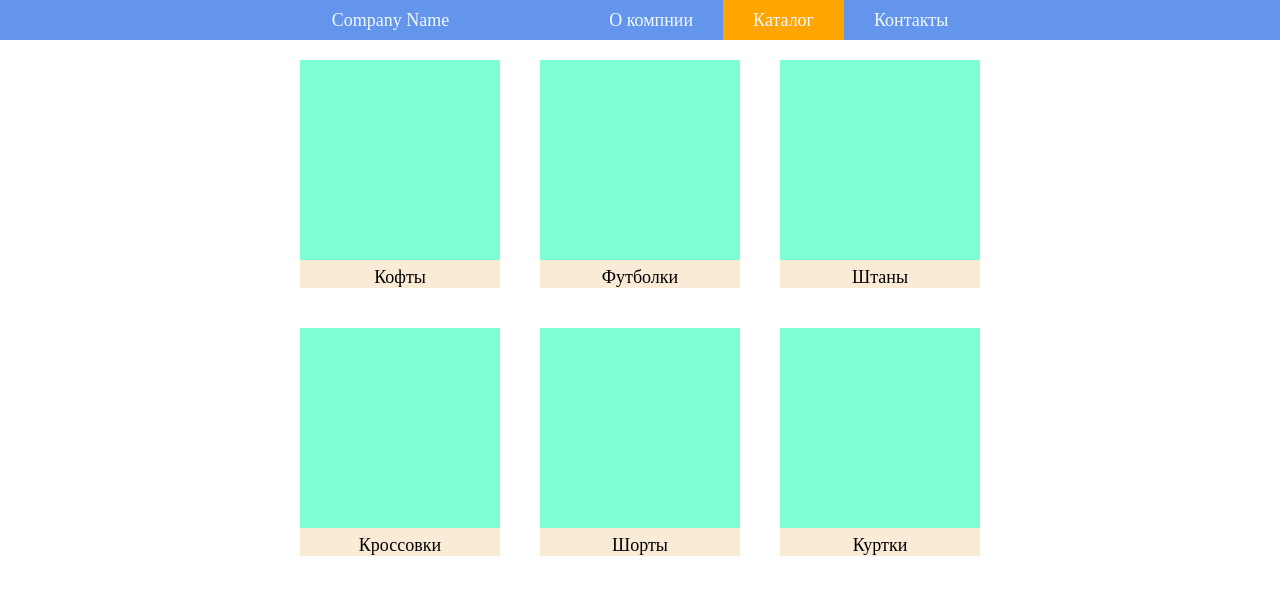
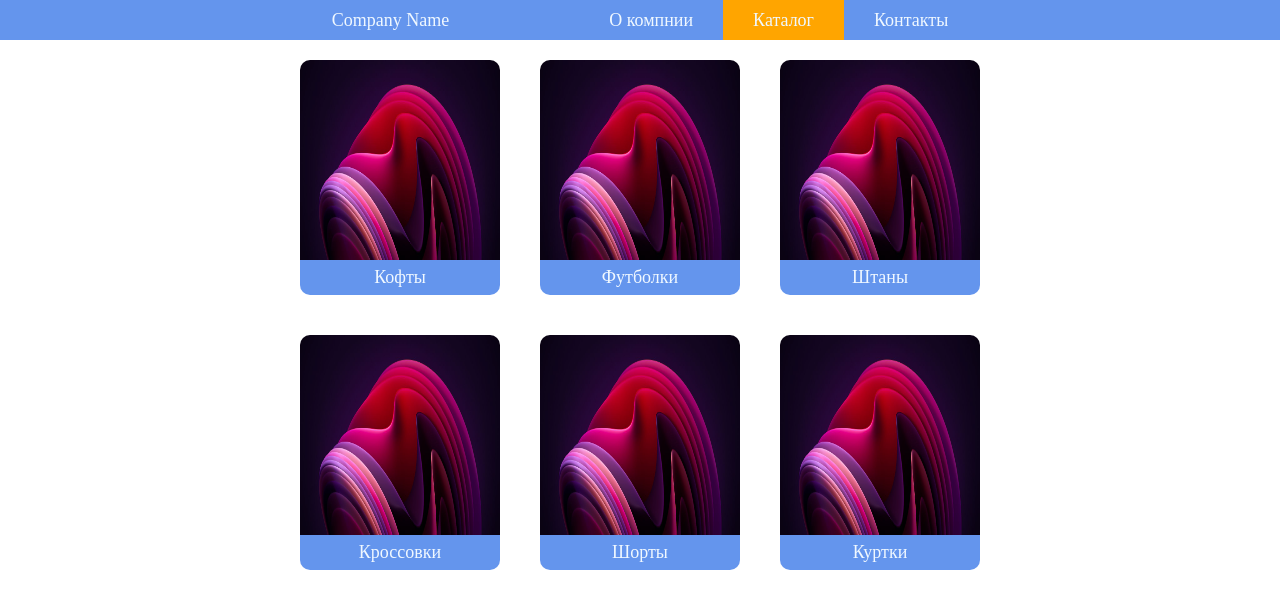
Before and after one commit to Trigan00/MyShopTemplate, a React (Create React App) app: page /Catalog in a window 1280 px wide. Shown: the top 608 px of the page. Built offline with nearby package versions, Linux system fonts and the light colour scheme; no server answers.

Commit message:
Added product preview

```diff
--- a/package.json
+++ b/package.json
@@ -10,6 +10,7 @@
     "react-dom": "^18.2.0",
     "react-router-dom": "^6.3.0",
     "react-scripts": "5.0.1",
+    "react-transition-group": "^4.4.5",
     "web-vitals": "^2.1.4"
   },
   "scripts": {
--- a/src/App.js
+++ b/src/App.js
@@ -1,19 +1,35 @@
-import "./App.css";
 import { BrowserRouter, Route, Routes } from "react-router-dom";
+import { useEffect, useState } from "react";
+
 import CompanyPage from "./pages/CompanyPage";
 import CatalogPage from "./pages/CatalogPage";
 import ContactsPage from "./pages/ContactsPage";
 import HomePage from "./pages/HomePage";
 import NavBar from "./components/NavBar/NavBar";
 
+import "./App.css";
+
 function App() {
+  const [data, SetData] = useState(null);
+
+  useEffect(() => {
+    fetch("https://trigan00.github.io/jsonapi/products.json")
+      .then((res) => {
+        return res.json();
+      })
+      .then((data) => {
+        SetData(data);
+      })
+      .catch((err) => console.log(err));
+  }, []);
+
   return (
     <BrowserRouter>
       <NavBar />
       <Routes>
         <Route path={"/*"} element={<HomePage />} />
         <Route path={"Company/"} element={<CompanyPage />} />
-        <Route path={"Catalog/"} element={<CatalogPage />} />
+        <Route path={"Catalog/"} element={<CatalogPage data={data} />} />
         <Route path={"Contacts/"} element={<ContactsPage />} />
       </Routes>
     </BrowserRouter>
--- /dev/null
+++ b/src/components/ProductPreview/ProductPreview.js
@@ -0,0 +1,15 @@
+import styles from "./ProductPreview.module.css";
+
+function ProductPreview(props) {
+  return (
+    <div className={styles.BackGround} onClick={props.onClosePreview}>
+      <div className={styles.Wrapper} onClick={(e) => e.stopPropagation()}>
+        <div className={styles.Close} onClick={props.onClosePreview}>
+          &#10006;
+        </div>
+      </div>
+    </div>
+  );
+}
+
+export default ProductPreview;
--- /dev/null
+++ b/src/components/ProductPreview/ProductPreview.module.css
@@ -0,0 +1,48 @@
+.BackGround {
+  position: fixed;
+  top: 0;
+  left: 0;
+  right: 0;
+  bottom: 0;
+  z-index: 10;
+  background: rgba(0, 0, 0, 0.8);
+  display: flex;
+  align-items: center;
+  justify-content: center;
+}
+
+.Wrapper {
+  position: relative;
+  z-index: 100;
+  width: 80%;
+  height: 600px;
+  background-color: aliceblue;
+  border-radius: 10px;
+}
+
+.Close {
+  position: absolute;
+  top: 10px;
+  right: 15px;
+  font-size: 24px;
+  color: black;
+  cursor: pointer;
+}
+
+.example-enter {
+  opacity: 0.01;
+}
+
+.example-enter.example-enter-active {
+  opacity: 1;
+  transition: opacity 300ms ease-in;
+}
+
+.example-leave {
+  opacity: 1;
+}
+
+.example-leave.example-leave-active {
+  opacity: 0.01;
+  transition: opacity 300ms ease-in;
+}
--- a/src/components/Products/AllProducts.js
+++ b/src/components/Products/AllProducts.js
@@ -1,36 +1,24 @@
-import { Fragment, useEffect, useState } from "react";
+import { Fragment } from "react";
 import Product from "./Product";
 
 // import allProductsJSON from "../../data/products.json";
 
 function AllProducts(props) {
-  const [data, SetData] = useState(null);
-
-  useEffect(() => {
-    fetch("https://trigan00.github.io/jsonapi/products.json")
-      .then((res) => {
-        return res.json();
-      })
-      .then((data) => {
-        SetData(data);
-      });
-    // .catch((err) => console.log(err));
-  }, []);
-
   const newArr =
-    data &&
-    data.filter((product) => product.SectionName === props.selectedSection);
-  //useEffect надо перенести в app, чтобы данные загрузились сразу после открытия страницы
-  //map надо перенести в компонент Product
+    props.data &&
+    props.data.filter(
+      (product) => product.SectionName === props.selectedSection
+    );
   return (
     <Fragment>
       {newArr &&
         newArr.map((product) => (
           <Product
-            name={product.name}
-            price={product.price}
+            // name={product.name}
+            // price={product.price}
             key={product.id}
             imgurl={product.imgURL}
+            data={product}
           />
         ))}
     </Fragment>
--- a/src/components/Products/Product.js
+++ b/src/components/Products/Product.js
@@ -1,18 +1,30 @@
+import { Fragment, useState } from "react";
+import ProductPreview from "../ProductPreview/ProductPreview";
 import styles from "./Products.module.css";
 
 function Product(props) {
+  const [isPreviewOpen, SetIsPreviewOpen] = useState(false);
+
   const onSectionCLickHandler = () => {
-    console.log(props.imgurl);
+    SetIsPreviewOpen(true);
+  };
+
+  const closePreview = () => {
+    SetIsPreviewOpen(false);
   };
 
   return (
-    <div className={styles.Item} onClick={onSectionCLickHandler}>
-      <div className={styles.image}>
-        <img src={props.imgurl} alt="MyPicture"></img>
+    <Fragment>
+      <div className={styles.Item} onClick={onSectionCLickHandler}>
+        <div className={styles.image}>
+          <img src={props.imgurl} alt="MyPicture" />
+        </div>
+        <div className={styles.Name}>{props.data.name}</div>
+        <div className={styles.Price}>{props.data.price} &#8381;</div>
       </div>
-      <div className={styles.Name}>{props.name}</div>
-      <div className={styles.Price}>{props.price} &#8381;</div>
-    </div>
+      {/* Передавать в ProductPreview пропсом props.data и props.imgurl*/}
+      {isPreviewOpen && <ProductPreview onClosePreview={closePreview} />}
+    </Fragment>
   );
 }
 
--- a/src/components/catalogSection/CatalogSection.js
+++ b/src/components/catalogSection/CatalogSection.js
@@ -1,5 +1,5 @@
 import React from "react";
-import styles from "./ProductItem.module.css";
+import styles from "./CatalogSection.module.css";
 
 function CatalogSection(props) {
   const onSectionCLickHandler = () => {
@@ -8,7 +8,12 @@ function CatalogSection(props) {
 
   return (
     <div className={styles.Item} onClick={onSectionCLickHandler}>
-      <div className={props.isClicked ? styles.imageClicked : styles.image} />
+      {!props.isClicked && (
+        <div className={styles.image}>
+          <img src="../img/pink.png" alt="MyPicture" />
+        </div>
+      )}
+
       <div className={styles.Name}>{props.product.name}</div>
     </div>
   );
--- /dev/null
+++ b/src/components/catalogSection/CatalogSection.module.css
@@ -0,0 +1,27 @@
+.Item {
+  margin: 20px 20px;
+  display: flex;
+  flex-direction: column;
+  background-color: #6495ed;
+  cursor: pointer;
+  color: aliceblue;
+  border-radius: 10px;
+}
+
+.image {
+  width: 200px;
+  height: 200px;
+  background-color: white;
+}
+
+.image img {
+  border-radius: 10px 10px 0 0;
+  width: 100%;
+  height: 100%;
+}
+
+.Name {
+  text-align: center;
+  font-size: 18px;
+  padding: 7px 15px;
+}
--- a/src/components/catalogSection/ProductItem.module.css
+++ /dev/null
@@ -1,23 +0,0 @@
-.Item {
-  margin: 20px 20px;
-  display: flex;
-  flex-direction: column;
-  background-color: antiquewhite;
-  cursor: pointer;
-}
-
-.image {
-  width: 200px;
-  height: 200px;
-  background-color: aquamarine;
-}
-
-.imageClicked {
-  background-color: aquamarine;
-}
-
-.Name {
-  margin-top: 7px;
-  text-align: center;
-  font-size: 18px;
-}
--- a/src/pages/CatalogPage.js
+++ b/src/pages/CatalogPage.js
@@ -4,7 +4,7 @@ import AllProducts from "../components/Products/AllProducts";
 
 import styles from "./Catalog.module.css";
 
-function Catalog() {
+function CatalogPage(props) {
   const [isSectionClicked, SetisSectionClicked] = useState(false);
   const [SectionName, SetSectionNAme] = useState("");
 
@@ -16,12 +16,6 @@ function Catalog() {
     { name: "Шорты", id: 4 },
     { name: "Куртки", id: 5 },
   ];
-
-  //нужно хранить массив компоненотов и вызвать один из них по индексу
-  //либо
-  //создать один компонент который будет содеражать все товары и рендрить
-  //через фильтр только те у которых совпадает название раздела
-  //Удали фавикон
 
   const onSectionClickedHandler = (i) => {
     SetisSectionClicked(true);
@@ -42,10 +36,10 @@ function Catalog() {
     <Fragment>
       <div className={styles.Sections}>{SectoionsList}</div>
       <div className={styles.Sections}>
-        {<AllProducts selectedSection={SectionName} />}
+        {<AllProducts selectedSection={SectionName} data={props.data} />}
       </div>
     </Fragment>
   );
 }
 
-export default Catalog;
+export default CatalogPage;
```
Also changed, not shown: public/img/pink.png, 1 other file (tests, documents, lock files or other folders).
